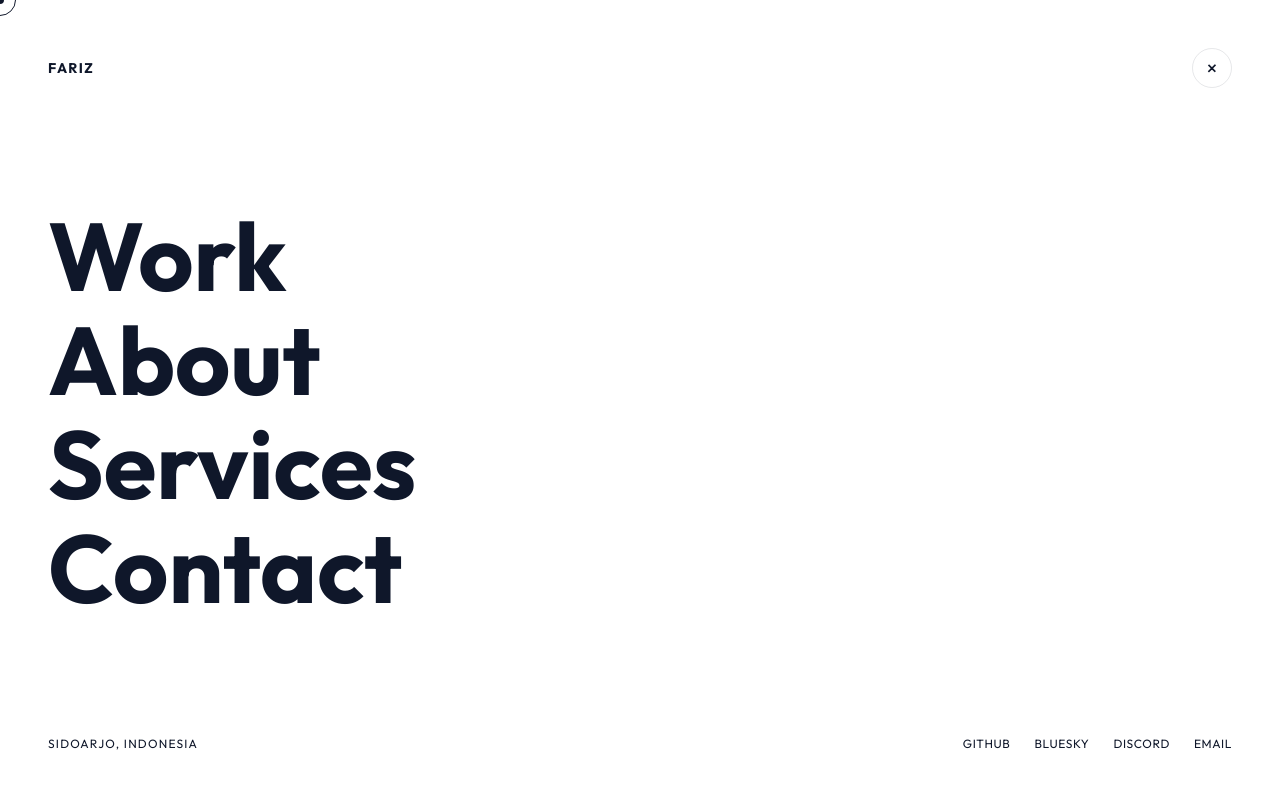
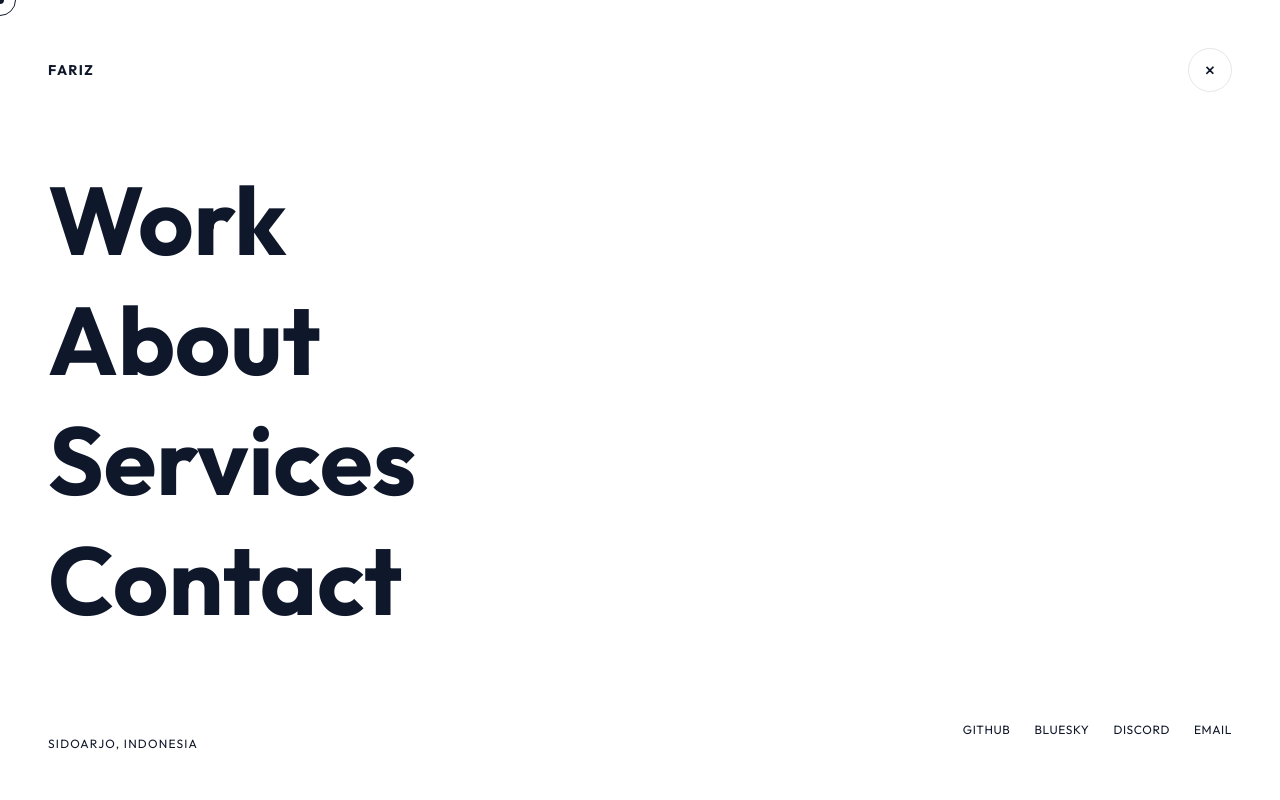
Before and after one commit to katsugtgz/migrate-showcase, a Next.js app: page /about in a window 1280 px wide. Both pictures are taken after a click on the button 1236 px from the left and 44 px from the top of the page. Shown: the top 800 px of the page. Built offline with nearby package versions, Linux system fonts and the light colour scheme.

Commit message:
feat: update Navbar component
Refine navigation with updated links, styling, and accessibility

```diff
--- a/components/Navbar.tsx
+++ b/components/Navbar.tsx
@@ -1,11 +1,15 @@
 "use client";
-import { useEffect, useState } from "react";
+import { useEffect, useRef, useState } from "react";
 import { LazyMotion, domAnimation, m, AnimatePresence } from "motion/react";
 import { NAV_LINKS, SOCIALS, IDENTITY } from "@/lib/constants";
 import ThemeToggle from "@/components/ThemeToggle";
 
 export default function Navbar() {
   const [open, setOpen] = useState(false);
+  const dialogRef = useRef<HTMLDivElement>(null);
+  const closeBtnRef = useRef<HTMLButtonElement>(null);
+  const hamburgerRef = useRef<HTMLButtonElement>(null);
+  const wasOpenRef = useRef(false);
 
   const handleNavClick = (href: string) => {
     setOpen(false);
@@ -20,19 +24,82 @@ export default function Navbar() {
     return () => document.removeEventListener("keydown", handleKey);
   }, []);
 
+  // Focus trap + inert when mobile menu is open
+  useEffect(() => {
+    if (!open) {
+      const main = document.getElementById("main");
+      if (main) main.removeAttribute("inert");
+      if (wasOpenRef.current) hamburgerRef.current?.focus();
+      wasOpenRef.current = true;
+      return;
+    }
+    wasOpenRef.current = true;
+
+    const main = document.getElementById("main");
+    if (main) main.setAttribute("inert", "");
+
+    // Focus close button after a tick (let AnimatePresence render)
+    const t = setTimeout(() => closeBtnRef.current?.focus(), 50);
+
+    const handleTabTrap = (e: KeyboardEvent) => {
+      if (e.key !== "Tab" || !dialogRef.current) return;
+
+      const focusable = dialogRef.current.querySelectorAll<HTMLElement>(
+        'a[href], button:not([disabled]), [tabindex]:not([tabindex="-1"])'
+      );
+      if (focusable.length === 0) return;
+
+      const first = focusable[0];
+      const last = focusable[focusable.length - 1];
+
+      if (e.shiftKey && document.activeElement === first) {
+        e.preventDefault();
+        last.focus();
+      } else if (!e.shiftKey && document.activeElement === last) {
+        e.preventDefault();
+        first.focus();
+      }
+    };
+
+    document.addEventListener("keydown", handleTabTrap);
+
+    return () => {
+      clearTimeout(t);
+      document.removeEventListener("keydown", handleTabTrap);
+    };
+  }, [open]);
+
+  // Reduced motion check for clip-path animation
+  const reducedMotion =
+    typeof window !== "undefined"
+      ? window.matchMedia("(prefers-reduced-motion: reduce)").matches
+      : false;
+
+  const clipOpen = reducedMotion
+    ? { opacity: 1 }
+    : { clipPath: "polygon(0 0, 100% 0, 100% 100%, 0 100%)" };
+  const clipClosed = reducedMotion
+    ? { opacity: 0 }
+    : { clipPath: "polygon(0 0, 100% 0, 100% 0, 0 0)" };
+
   return (
     <LazyMotion features={domAnimation}>
-      <nav className="fixed top-6 left-0 right-0 z-[800] px-6 flex items-center justify-between pointer-events-none mix-blend-difference text-white">
+      <nav
+        aria-label="Main navigation"
+        className="fixed top-6 left-0 right-0 z-[800] px-6 flex items-center justify-between pointer-events-none mix-blend-difference text-white"
+      >
         <span className="pointer-events-auto font-heading font-bold text-white text-sm tracking-widest uppercase">
           {IDENTITY.alias}
         </span>
         <div className="flex items-center gap-3">
           <ThemeToggle />
           <button
+            ref={hamburgerRef}
             onClick={() => setOpen(true)}
-            className="pointer-events-auto size-10 rounded-full border border-white/20 flex items-center justify-center hover:border-white/60 transition-colors"
+            className="pointer-events-auto size-11 rounded-full border border-white/20 flex items-center justify-center hover:border-white/60 transition-colors"
             aria-label="Open menu"
             aria-expanded={open}
+            aria-controls="mobile-menu"
           >
             <span className="flex flex-col gap-1">
               <span className="block w-4 h-px bg-white" />
@@ -45,19 +112,30 @@ export default function Navbar() {
       <AnimatePresence initial={false}>
         {open && (
           <m.div
+            ref={dialogRef}
+            id="mobile-menu"
+            role="dialog"
+            aria-modal="true"
+            aria-label="Navigation menu"
+            data-lenis-prevent
             className="fixed inset-0 z-[900] bg-[var(--bg)] flex flex-col justify-between p-8 md:p-12"
-            initial={{ clipPath: "polygon(0 0, 100% 0, 100% 0, 0 0)" }}
-            animate={{ clipPath: "polygon(0 0, 100% 0, 100% 100%, 0 100%)" }}
-            exit={{ clipPath: "polygon(0 0, 100% 0, 100% 0, 0 0)" }}
-            transition={{ duration: 0.6, ease: [0.76, 0, 0.24, 1] }}
+            initial={clipClosed}
+            animate={clipOpen}
+            exit={clipClosed}
+            transition={
+              reducedMotion
+                ? { duration: 0 }
+                : { duration: 0.6, ease: [0.76, 0, 0.24, 1] }
+            }
           >
             <div className="flex justify-between items-center">
               <span className="font-heading font-bold text-[var(--fg)] text-sm tracking-widest uppercase">
                 {IDENTITY.alias}
               </span>
               <button
+                ref={closeBtnRef}
                 onClick={() => setOpen(false)}
-                className="size-10 rounded-full border border-[var(--border)] flex items-center justify-center hover:border-[var(--fg)]/60 transition-colors text-[var(--fg)] text-xl"
+                className="size-11 rounded-full border border-[var(--border)] flex items-center justify-center hover:border-[var(--fg)]/60 transition-colors text-[var(--fg)] text-xl"
                 aria-label="Close menu"
               >
                 ×
@@ -66,17 +144,24 @@ export default function Navbar() {
 
             <div className="flex flex-col gap-2">
               {NAV_LINKS.map((link, i) => (
-                <m.button
+                <m.a
                   key={link.label}
-                  onClick={() => handleNavClick(link.href)}
-                  className="text-left font-heading font-bold text-[var(--fg)] leading-none hover:text-[var(--accent)] transition-colors"
+                  href={link.href}
+                  onClick={(e) => {
+                    e.preventDefault();
+                    handleNavClick(link.href);
+                  }}
+                  className="text-left font-heading font-bold text-[var(--fg)] leading-none hover:text-[var(--accent)] transition-colors py-2"
                   style={{ fontSize: "clamp(48px, 10vw, 96px)" }}
                   initial={{ opacity: 0, y: 40 }}
                   animate={{ opacity: 1, y: 0 }}
-                  transition={{ delay: 0.1 + i * 0.07, duration: 0.5 }}
+                  transition={{
+                    delay: reducedMotion ? 0 : 0.1 + i * 0.07,
+                    duration: reducedMotion ? 0 : 0.5,
+                  }}
                 >
                   {link.label}
-                </m.button>
+                </m.a>
               ))}
             </div>
 
@@ -91,7 +176,7 @@ export default function Navbar() {
                     href={s.href}
                     target="_blank"
                     rel="noopener noreferrer"
-                    className="text-[var(--fg)] hover:text-[var(--accent)] text-xs font-body tracking-wider uppercase transition-colors"
+                    className="text-[var(--fg)] hover:text-[var(--accent)] text-xs font-body tracking-wider uppercase transition-colors min-h-11 flex items-center"
                   >
                     {s.label}
                   </a>
```
